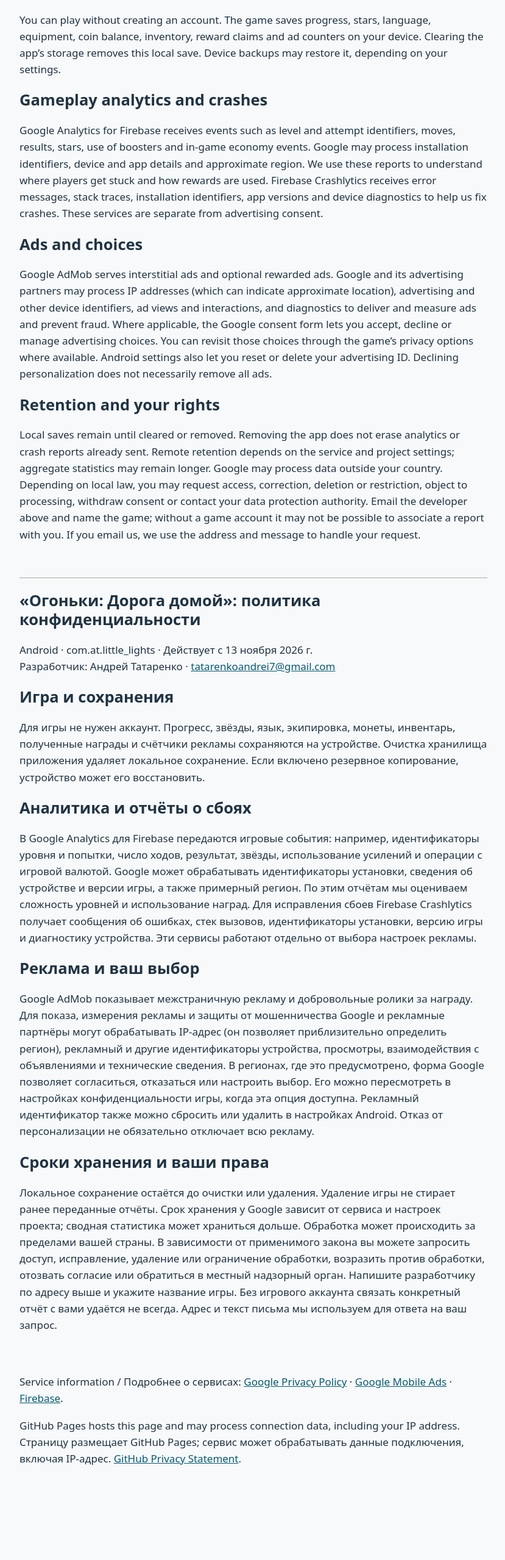
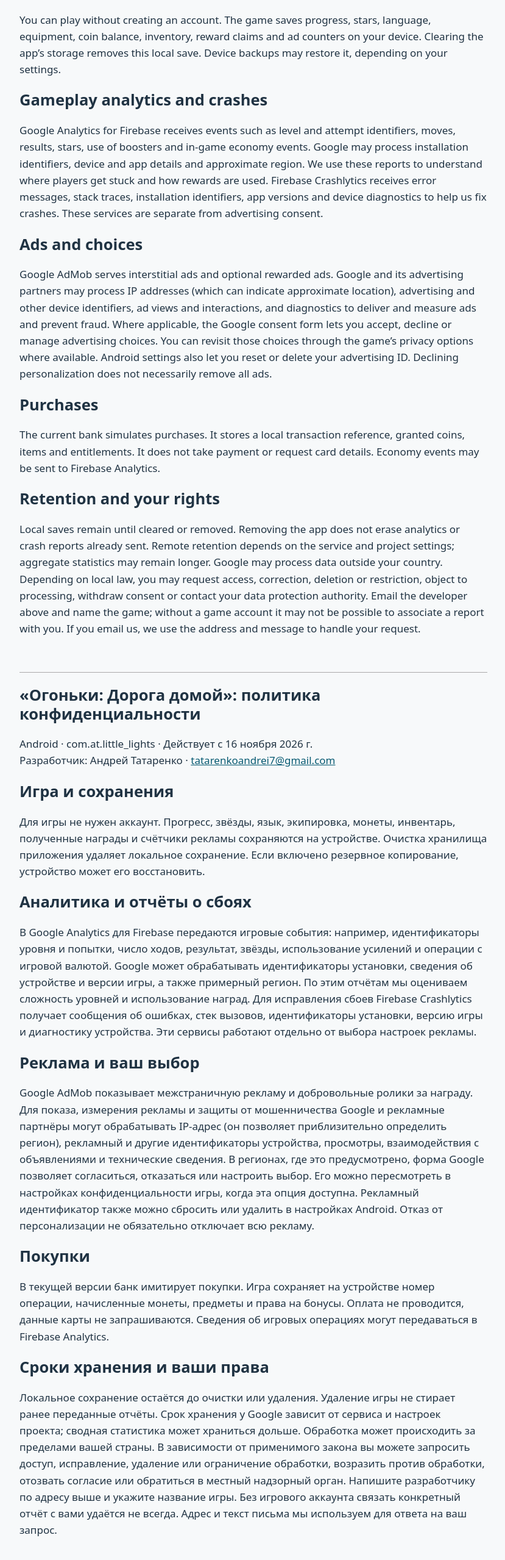
Before and after one commit to Andreiiy/little-coloring-privacy, a plain HTML site: page little-lights/index.html in a window 1280 px wide. Shown: the part 228-2786 px from the top of the page at 61% size, without its empty margins (224-1053 px from the left). Before the commit the page ends 2669 px from the top, so only its background shows below. Drawn offline with Linux system fonts and the light colour scheme.

Commit message:
Publish Little Lights terms and clarify simulated purchases

```diff
--- a/little-lights/index.html
+++ b/little-lights/index.html
@@ -1,14 +1,14 @@
 <!doctype html><html lang="en"><meta charset="utf-8"><meta name="viewport" content="width=device-width, initial-scale=1"><title>Little Lights · Privacy Policy / Политика конфиденциальности</title>
 <style>body{font:17px/1.6 system-ui,sans-serif;color:#203343;background:#f7f9fa;max-width:48rem;margin:auto;padding:1.2rem}h1,h2{line-height:1.2}a{color:#075a72}section{padding-bottom:2rem}hr{border:0;border-top:1px solid #aaa}</style>
 <main><nav aria-label="Language"><a href="#en">English</a> · <a href="#ru" lang="ru">Русский</a></nav>
-<section id="en"><h1>Little Lights: Privacy Policy</h1><p>Android · com.at.little_lights · Effective 13 November 2026<br>Developer: Andrei Tatarenko · <a href="mailto:tatarenkoandrei7@gmail.com">tatarenkoandrei7@gmail.com</a></p>
+<section id="en"><h1>Little Lights: Privacy Policy</h1><p>Android · com.at.little_lights · Effective 16 November 2026<br>Developer: Andrei Tatarenko · <a href="mailto:tatarenkoandrei7@gmail.com">tatarenkoandrei7@gmail.com</a></p>
 <h2>Playing and saving</h2><p>You can play without creating an account. The game saves progress, stars, language, equipment, coin balance, inventory, reward claims and ad counters on your device. Clearing the app’s storage removes this local save. Device backups may restore it, depending on your settings.</p>
 <h2>Gameplay analytics and crashes</h2><p>Google Analytics for Firebase receives events such as level and attempt identifiers, moves, results, stars, use of boosters and in-game economy events. Google may process installation identifiers, device and app details and approximate region. We use these reports to understand where players get stuck and how rewards are used. Firebase Crashlytics receives error messages, stack traces, installation identifiers, app versions and device diagnostics to help us fix crashes. These services are separate from advertising consent.</p>
 <h2>Ads and choices</h2><p>Google AdMob serves interstitial ads and optional rewarded ads. Google and its advertising partners may process IP addresses (which can indicate approximate location), advertising and other device identifiers, ad views and interactions, and diagnostics to deliver and measure ads and prevent fraud. Where applicable, the Google consent form lets you accept, decline or manage advertising choices. You can revisit those choices through the game’s privacy options where available. Android settings also let you reset or delete your advertising ID. Declining personalization does not necessarily remove all ads.</p>
-<h2>Retention and your rights</h2><p>Local saves remain until cleared or removed. Removing the app does not erase analytics or crash reports already sent. Remote retention depends on the service and project settings; aggregate statistics may remain longer. Google may process data outside your country. Depending on local law, you may request access, correction, deletion or restriction, object to processing, withdraw consent or contact your data protection authority. Email the developer above and name the game; without a game account it may not be possible to associate a report with you. If you email us, we use the address and message to handle your request.</p></section>
-<hr><section id="ru" lang="ru"><h1>«Огоньки: Дорога домой»: политика конфиденциальности</h1><p>Android · com.at.little_lights · Действует с 13 ноября 2026 г.<br>Разработчик: Андрей Татаренко · <a href="mailto:tatarenkoandrei7@gmail.com">tatarenkoandrei7@gmail.com</a></p>
+<h2>Purchases</h2><p>The current bank simulates purchases. It stores a local transaction reference, granted coins, items and entitlements. It does not take payment or request card details. Economy events may be sent to Firebase Analytics.</p><h2>Retention and your rights</h2><p>Local saves remain until cleared or removed. Removing the app does not erase analytics or crash reports already sent. Remote retention depends on the service and project settings; aggregate statistics may remain longer. Google may process data outside your country. Depending on local law, you may request access, correction, deletion or restriction, object to processing, withdraw consent or contact your data protection authority. Email the developer above and name the game; without a game account it may not be possible to associate a report with you. If you email us, we use the address and message to handle your request.</p></section>
+<hr><section id="ru" lang="ru"><h1>«Огоньки: Дорога домой»: политика конфиденциальности</h1><p>Android · com.at.little_lights · Действует с 16 ноября 2026 г.<br>Разработчик: Андрей Татаренко · <a href="mailto:tatarenkoandrei7@gmail.com">tatarenkoandrei7@gmail.com</a></p>
 <h2>Игра и сохранения</h2><p>Для игры не нужен аккаунт. Прогресс, звёзды, язык, экипировка, монеты, инвентарь, полученные награды и счётчики рекламы сохраняются на устройстве. Очистка хранилища приложения удаляет локальное сохранение. Если включено резервное копирование, устройство может его восстановить.</p>
 <h2>Аналитика и отчёты о сбоях</h2><p>В Google Analytics для Firebase передаются игровые события: например, идентификаторы уровня и попытки, число ходов, результат, звёзды, использование усилений и операции с игровой валютой. Google может обрабатывать идентификаторы установки, сведения об устройстве и версии игры, а также примерный регион. По этим отчётам мы оцениваем сложность уровней и использование наград. Для исправления сбоев Firebase Crashlytics получает сообщения об ошибках, стек вызовов, идентификаторы установки, версию игры и диагностику устройства. Эти сервисы работают отдельно от выбора настроек рекламы.</p>
 <h2>Реклама и ваш выбор</h2><p>Google AdMob показывает межстраничную рекламу и добровольные ролики за награду. Для показа, измерения рекламы и защиты от мошенничества Google и рекламные партнёры могут обрабатывать IP-адрес (он позволяет приблизительно определить регион), рекламный и другие идентификаторы устройства, просмотры, взаимодействия с объявлениями и технические сведения. В регионах, где это предусмотрено, форма Google позволяет согласиться, отказаться или настроить выбор. Его можно пересмотреть в настройках конфиденциальности игры, когда эта опция доступна. Рекламный идентификатор также можно сбросить или удалить в настройках Android. Отказ от персонализации не обязательно отключает всю рекламу.</p>
-<h2>Сроки хранения и ваши права</h2><p>Локальное сохранение остаётся до очистки или удаления. Удаление игры не стирает ранее переданные отчёты. Срок хранения у Google зависит от сервиса и настроек проекта; сводная статистика может храниться дольше. Обработка может происходить за пределами вашей страны. В зависимости от применимого закона вы можете запросить доступ, исправление, удаление или ограничение обработки, возразить против обработки, отозвать согласие или обратиться в местный надзорный орган. Напишите разработчику по адресу выше и укажите название игры. Без игрового аккаунта связать конкретный отчёт с вами удаётся не всегда. Адрес и текст письма мы используем для ответа на ваш запрос.</p></section>
-<footer><p>Service information / Подробнее о сервисах: <a href="https://policies.google.com/privacy">Google Privacy Policy</a> · <a href="https://developers.google.com/admob/android/privacy/play-data-disclosure">Google Mobile Ads</a> · <a href="https://firebase.google.com/docs/android/play-data-disclosure">Firebase</a>.</p><p>GitHub Pages hosts this page and may process connection data, including your IP address. Страницу размещает GitHub Pages; сервис может обрабатывать данные подключения, включая IP-адрес. <a href="https://docs.github.com/en/site-policy/privacy-policies/github-general-privacy-statement">GitHub Privacy Statement</a>.</p></footer></main></html>
+<h2>Покупки</h2><p>В текущей версии банк имитирует покупки. Игра сохраняет на устройстве номер операции, начисленные монеты, предметы и права на бонусы. Оплата не проводится, данные карты не запрашиваются. Сведения об игровых операциях могут передаваться в Firebase Analytics.</p><h2>Сроки хранения и ваши права</h2><p>Локальное сохранение остаётся до очистки или удаления. Удаление игры не стирает ранее переданные отчёты. Срок хранения у Google зависит от сервиса и настроек проекта; сводная статистика может храниться дольше. Обработка может происходить за пределами вашей страны. В зависимости от применимого закона вы можете запросить доступ, исправление, удаление или ограничение обработки, возразить против обработки, отозвать согласие или обратиться в местный надзорный орган. Напишите разработчику по адресу выше и укажите название игры. Без игрового аккаунта связать конкретный отчёт с вами удаётся не всегда. Адрес и текст письма мы используем для ответа на ваш запрос.</p></section>
+<footer><p><a href="terms/#en">Terms of Use</a> · <a href="terms/#ru">Условия использования</a></p><p>Service information / Подробнее о сервисах: <a href="https://policies.google.com/privacy">Google Privacy Policy</a> · <a href="https://developers.google.com/admob/android/privacy/play-data-disclosure">Google Mobile Ads</a> · <a href="https://firebase.google.com/docs/android/play-data-disclosure">Firebase</a>.</p><p>GitHub Pages hosts this page and may process connection data, including your IP address. Страницу размещает GitHub Pages; сервис может обрабатывать данные подключения, включая IP-адрес. <a href="https://docs.github.com/en/site-policy/privacy-policies/github-general-privacy-statement">GitHub Privacy Statement</a>.</p></footer></main></html>
```
Also changed, not shown: little-lights/terms/index.html (added, +11 -0 lines).
